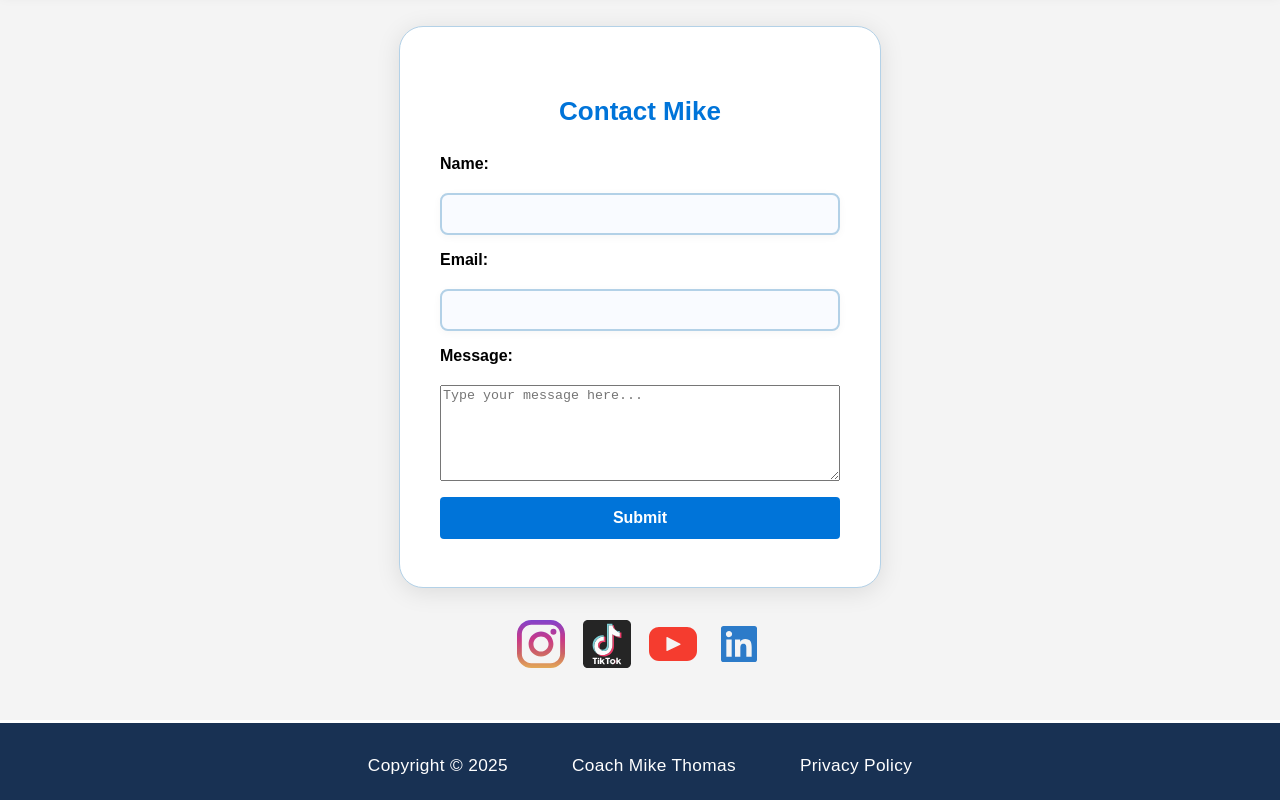
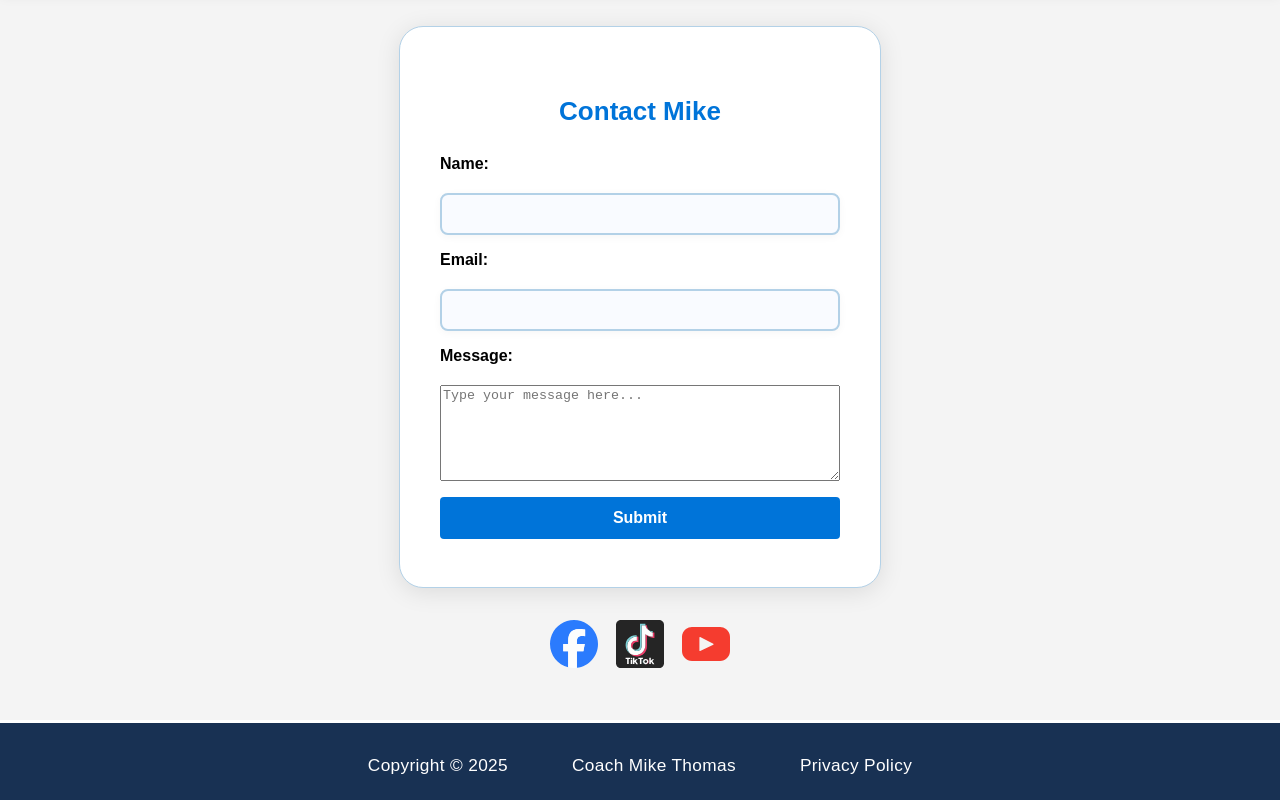
Before and after one commit to dvt8067/glp1-website, a website: page index.html in a window 1280 px wide. Shown: the part 3686-4486 px from the top of the page. Drawn offline with nearby package versions, Linux system fonts and the light colour scheme.

Commit message:
Add facebook link, remove Instagram and Linkedin

```diff
--- a/index.html
+++ b/index.html
@@ -300,7 +300,7 @@
       </section>
     </div>
     <div class="footer-social">
-      <a
+      <!-- <a
         href="https://www.instagram.com/healthcoachmikethomas/"
         target="_blank"
         rel="noopener"
@@ -309,6 +309,18 @@
         <img
           src="images/instagram-svgrepo-com.svg"
           alt="Instagram"
+          class="social-icon"
+        />
+      </a> -->
+      <a
+        href="https://www.facebook.com/groups/288830018479627/"
+        target="_blank"
+        rel="noopener"
+        aria-label="Facebook"
+      >
+        <img
+          src="images/2023_Facebook_icon.svg"
+          alt="Facebook"
           class="social-icon"
         />
       </a>
@@ -336,7 +348,7 @@
           class="social-icon"
         />
       </a>
-      <a
+      <!-- <a
         href="https://www.linkedin.com/in/michael-thomas-plant-guy/"
         target="_blank"
         rel="noopener"
@@ -346,7 +358,7 @@
           src="images/linkedin-svgrepo-com.svg"
           alt="LinkedIn"
           class="social-icon"
-        />
+        /> -->
       </a>
     </div>
     <div class="footer">
```
Also changed, not shown: images/2023_Facebook_icon.svg (added), images/facebook-svgrepo-com.svg (deleted), 1 other file.
